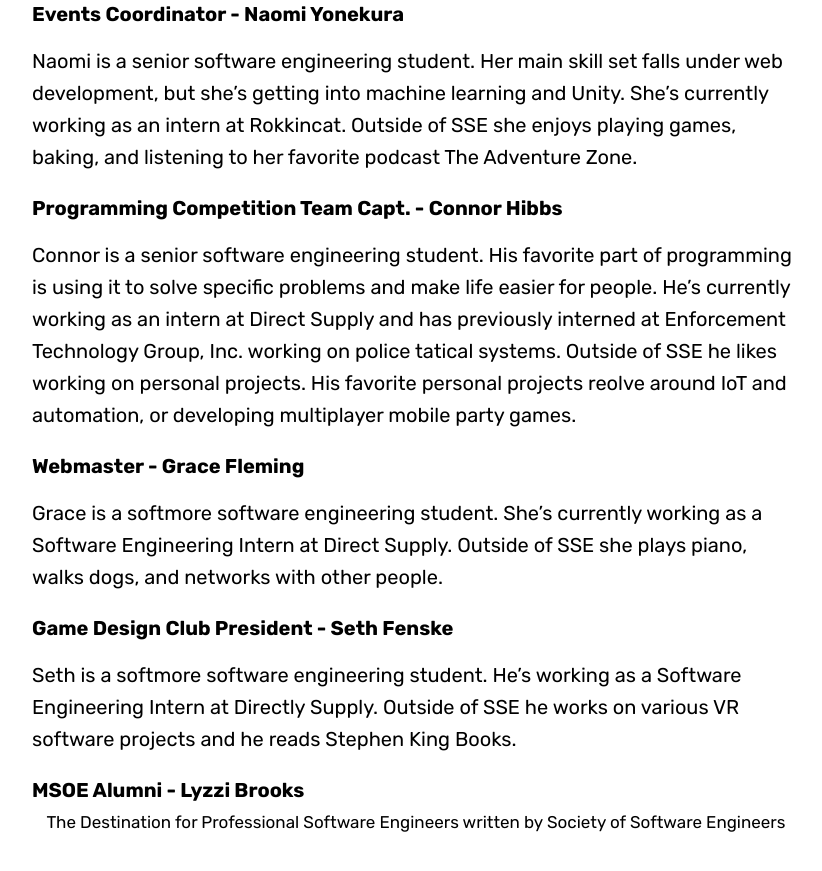
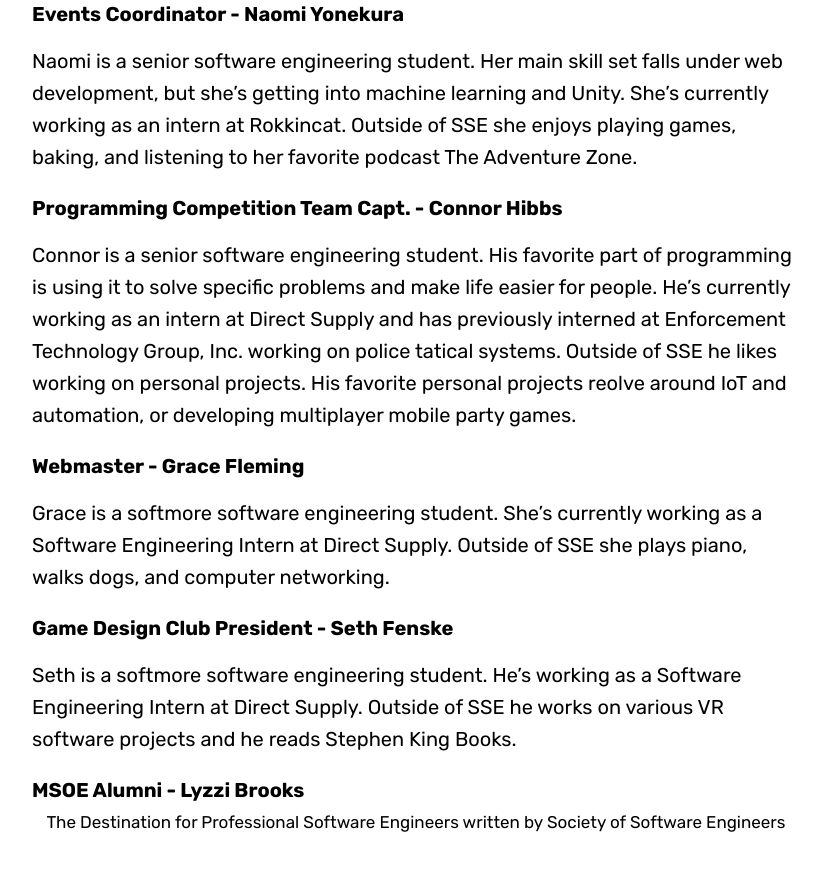
Before and after one commit to msoe-sse/msoe-sse.github.io, a Jekyll site: the page built from eBoard.md, in a window 1280 px wide and 900 px high, scrolled down 1826 px. Shown: the top 871 px of the window, without its empty margins (224-1046 px from the left). Built offline with Jekyll 4.4.1, drawn with Linux system fonts in a browser that asks for light colours; some web fonts are replaced.

Commit message:
Fixed a typo and bio content

```diff
--- a/eBoard.md
+++ b/eBoard.md
@@ -30,9 +30,9 @@ Naomi is a senior software engineering student. Her main skill set falls under w
 Connor is a senior software engineering student. His favorite part of programming  is using it to solve specific problems and make life easier for people. He's currently working as an intern at Direct Supply and has previously interned at Enforcement Technology Group, Inc. working on police tatical systems. Outside of SSE he likes working on personal projects. His favorite personal projects reolve around IoT and automation, or developing multiplayer mobile party games.
 
 ### Webmaster - Grace Fleming
-Grace is a softmore software engineering student. She's currently working as a Software Engineering Intern at Direct Supply. Outside of SSE she plays piano, walks dogs, and networks with other people.
+Grace is a softmore software engineering student. She's currently working as a Software Engineering Intern at Direct Supply. Outside of SSE she plays piano, walks dogs, and computer networking.
 
 ### Game Design Club President - Seth Fenske
-Seth is a softmore software engineering student. He's working as a Software Engineering Intern at Directly Supply. Outside of SSE he works on various VR software projects and he reads Stephen King Books.
+Seth is a softmore software engineering student. He's working as a Software Engineering Intern at Direct Supply. Outside of SSE he works on various VR software projects and he reads Stephen King Books.
 
 ### MSOE Alumni - Lyzzi Brooks
```
